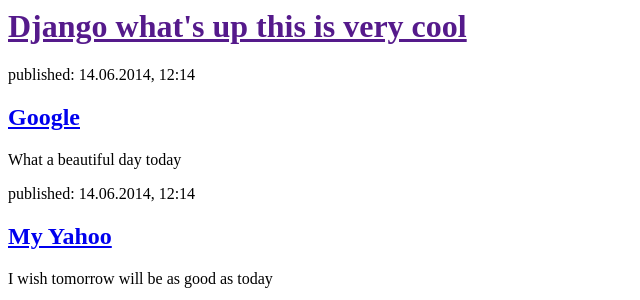
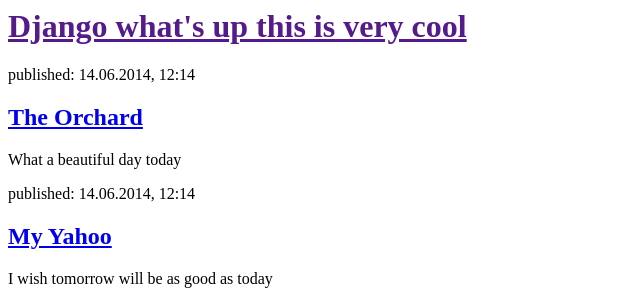
Before and after one commit to ketpatel11/my-first-blog, a Django app: page / in a window 1280 px wide. Shown: the top 300 px of the page, without its empty margins (0-640 px from the left). Run offline with Django 3.2, Linux system fonts and the light colour scheme.

Commit message:
changed the HTML again

```diff
--- a/blog/templates/blog/post_list.html
+++ b/blog/templates/blog/post_list.html
@@ -9,7 +9,7 @@
 
 <div>
     <p>published: 14.06.2014, 12:14</p>
-    <h2><a href="https://google.com">Google</a></h2>
+    <h2><a href="https://theorchard.com">The Orchard</a></h2>
     <p>What a beautiful day today</p>
 </div>
 
```
